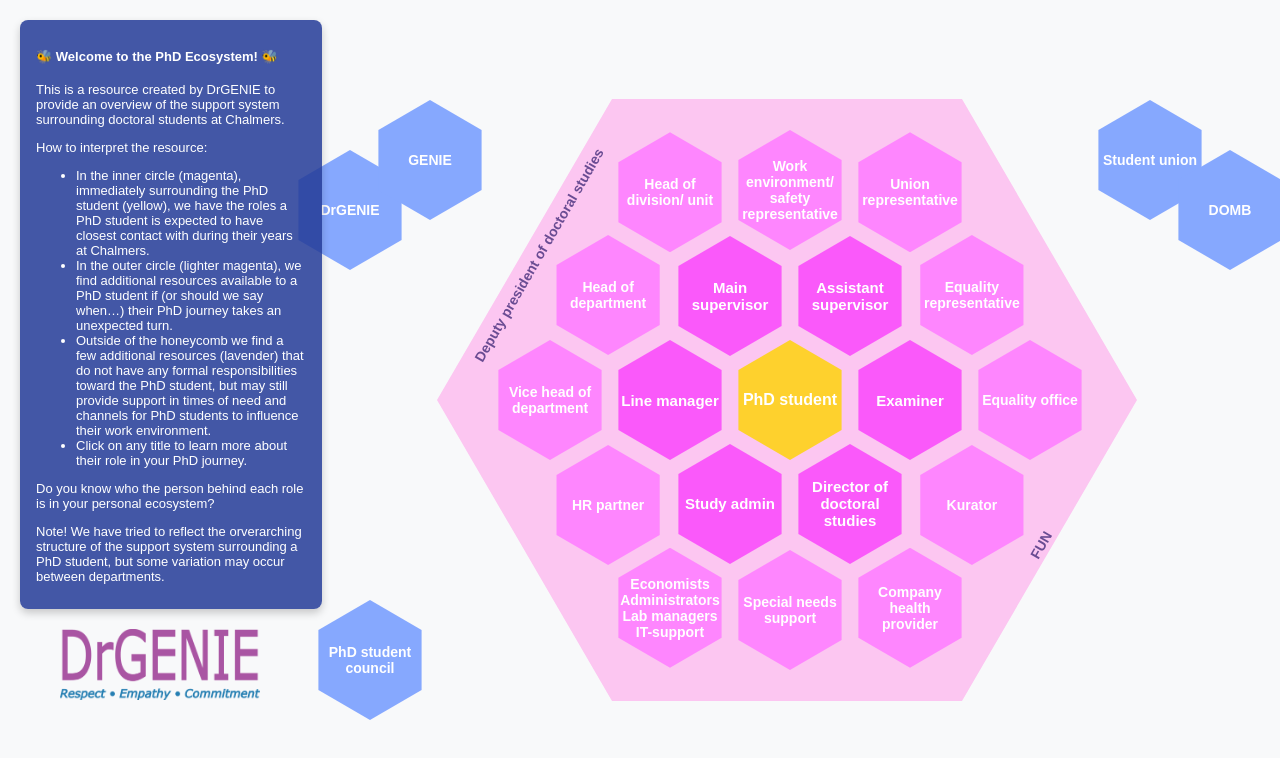
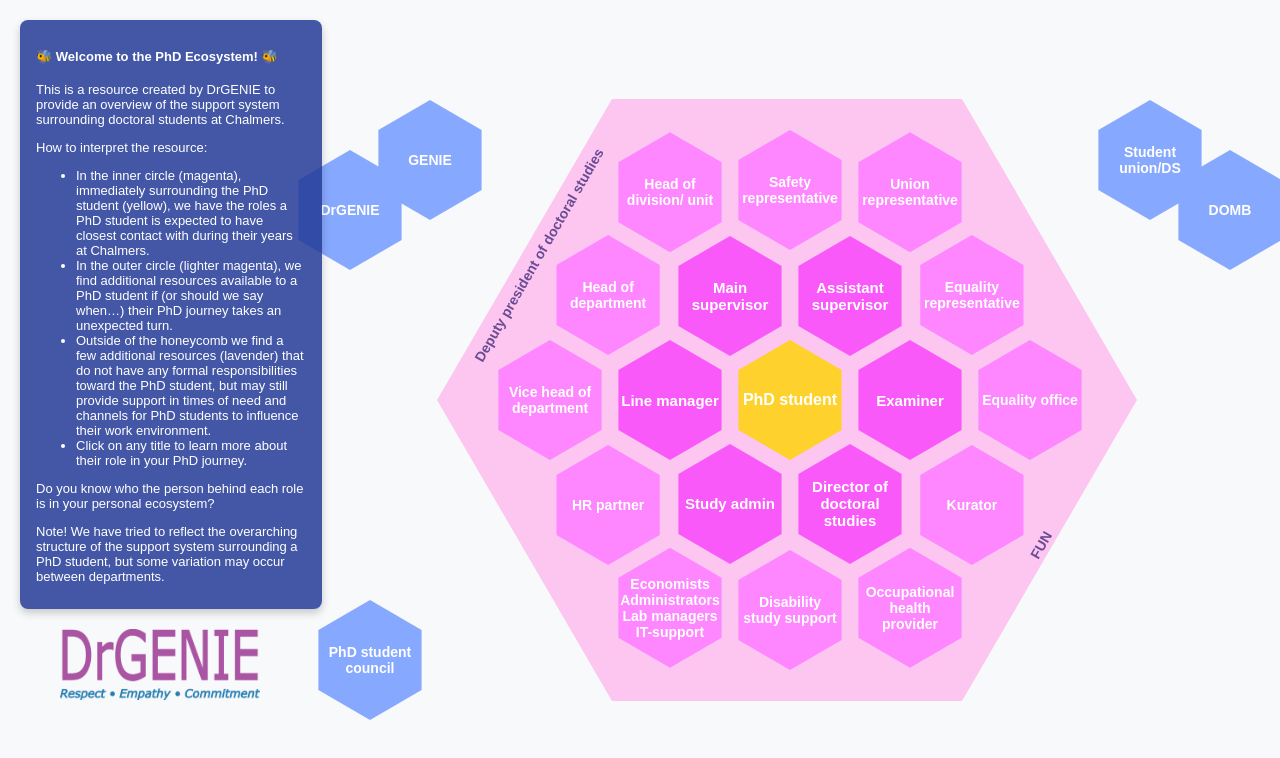
Before and after one commit to mramne/mramne.github.io, a plain HTML site: page phd-ecosystem/main.html in a window 1280 px wide. Drawn offline with Linux system fonts and the light colour scheme.

Commit message:
Additional updates

```diff
--- a/phd-ecosystem/main.html
+++ b/phd-ecosystem/main.html
@@ -136,14 +136,13 @@
 
     .info-bubble {
       position: absolute;
-      width: 100px;
-      height: 150px;
+      max-width: 250px;        /* or whatever width suits your layout */
+      white-space: normal;     /* ensures long lines wrap */
       background: #333;
       color: white;
       padding: 10px 14px;
       border-radius: 8px;
       font-size: 14px;
-      white-space: nowrap;
       z-index: 3;
       opacity: 0;
       transition: opacity 0.3s;
@@ -181,7 +180,7 @@
     </ul>
 
     <p>Do you know who the person behind each role is in your personal ecosystem?</p>
-    <p>Note! We have tried to reflect the orverarching structure of the support system surrounding a PhD student, but some variation may occur between departments.</p>
+    <p>Note! We have tried to reflect the overarching structure of the support system surrounding a PhD student, but some variation may occur between departments.</p>
   </div>
   <div class="big-hex"></div>
   <img class="logo" src="DrGENIE logo.png" alt="Logo">
@@ -207,71 +206,71 @@
       info: "ISP follow-up, approving course work, approving the licentiate thesis or midterm seminar, approving that the doctoral student is ready to go ahead with their defence.",
       link: "https://intranet.chalmers.se/en/about-chalmers/organisation/doctoral-studies/roles-and-responsibilities-in-doctoral-studies/#examiner-3"},
     { title: "Director of doctoral studies",
-      info: "First ring 2",
-      link: "" },
+      info: "Conduct annuals ISP meetings, monitor and report abnormalities in progression of doctoral studies, development of the graduate school.",
+      link: "https://intranet.chalmers.se/en/about-chalmers/organisation/doctoral-studies/roles-and-responsibilities-in-doctoral-studies/#director-of-studies-4" },
     { title: "Study admin",
-      info: "First ring 3",
-      link: "" },
+      info: "Registering course work in Ladok, booking dates and locations for licentiate presentation, midterm seminar and doctoral defence.",
+      link: "https://intranet.chalmers.se/en/tools-support/doctoral-studies-support/" },
     { title: "Line manager",
-      info: "First ring 4",
-      link: "" },
+      info: "Responsible for PhD students as employees, conduct annual appraisals, approve vacation days, obligated to follow up on misconduct or irregularities in the workplace.",
+      link: "https://intranet.chalmers.se/en/working-at-chalmers/my-employment/being-employed/the-role-of-a-manager/" },
     { title: "Main supervisor",
       info: "Guide research, provide feedback, define goals, ISP follow-up, networking in the scientific community, ensure funding for the PhD student.",
       link: "https://intranet.chalmers.se/en/about-chalmers/organisation/doctoral-studies/roles-and-responsibilities-in-doctoral-studies/#main-supervisor-1" },
     { title: "Assistant supervisor",
-      info: "First ring 6",
-      link: "" },
+      info: "A PhD student shall have at least one assistant supervisor, who can contribute with industry experience or with expertise concerning a certain part of the research project.",
+      link: "https://intranet.chalmers.se/en/about-chalmers/organisation/doctoral-studies/roles-and-responsibilities-in-doctoral-studies/#assistant-supervisor-2" },
     { title: "Equality office",
-      info: "Second ring 1",
-      link: "" },
+      info: "The Equality Office coordinates the equality representatives and works closely with the GENIE initiative, student support services and departments that provide equality training.",
+      link: "https://intranet.chalmers.se/en/working-at-chalmers/health-safety-environment/work-environment-and-equality/equality/#organisation-and-responsibility-2" },
     { title: "Kurator",
-      info: "Second ring 2",
-      link: ""  },
-    { title: "Company health provider",
-      info: "Second ring 3",
-      link: ""  },
-    { title: "Special needs support",
-      info: "Second ring 4",
-      link: "" },
+      info: "As a PhD student you can contact the kurator, for example if a situation arises where you cannot or do not want to turn to your manager in the first instance.",
+      link: "https://intranet.chalmers.se/en/working-at-chalmers/my-employment/health-ergonomics/occupational-health-service/#counselling-for-doctoral-students-2"  },
+    { title: "Occupational health provider",
+      info: "Resoruces if you experience physical or psychological health issues that may be related to your work situation.",
+      link: "https://intranet.chalmers.se/en/working-at-chalmers/my-employment/health-ergonomics/occupational-health-service/"  },
+    { title: "Disability study support",
+      info: "Students with functional impairment can apply for educational support at Chalmers through the coordinators of Disability study support.",
+      link: "https://intranet.chalmers.se/en/tools-support/educational-support/support-communication/students-with-disabilities-and-accommodations/" },
     { title: "Economists\nAdministrators\nLab managers\nIT-support",
-      info: "Second ring 5" ,
-      link: "" },
+      info: "Additional personnel that can support you with issues specific to economy, administration, labs or IT." ,
+      link: "https://intranet.chalmers.se/en/tools-support/general-support-services/" },
     { title: "HR partner",
-      info: "Second ring 6" ,
-      link: "" },
+      info: "Supports managers in HR processes, operationally and strategically." ,
+      link: "https://intranet.chalmers.se/en/about-chalmers/organisation-chart/hr-office---8920000198" },
     { title: "Vice head of department",
-      info: "Second ring 7" ,
-      link: "" },
+      info: "Appoint supervisors and examiner or changes thereof, approve the faculty opponent and the members of the grading committee for doctoral defence." ,
+      link: "https://intranet.chalmers.se/en/about-chalmers/organisation/doctoral-studies/roles-and-responsibilities-in-doctoral-studies/#deputy-head-of-department-5" },
     { title: "Head of department",
-      info: "Second ring 8" ,
-      link: "" },
+      info: "Leads the department with the support of a management group. Departments are typically further organised into divisions and/or units." ,
+      link: "https://intranet.chalmers.se/en/about-chalmers/organisation/department-management/department-management-group/" },
     { title: "Head of division/\nunit",
-      info: "Second ring 9" ,
-      link: "" },
-    { title: "Work environment/\nsafety representative",
-      info: "Second ring 10" ,
-      link: "" },
+      info: "Has the overarching responsibility of the activities and employees of the division or unit." ,
+      link: "https://intranet.chalmers.se/en/about-chalmers/organisation-chart/president---8920000202" },
+    { title: "Safety representative",
+      info: "Represent students and the employees in the systematic work environment management, including investigations of incidents and accidents." ,
+      link: "https://intranet.chalmers.se/en/working-at-chalmers/health-safety-environment/systematic-work-environment-management/collaboration-and-resources-for-work-environment-management/#safety-representatives-1" },
     { title: "Union representative",
-      info: "Second ring 11" ,
-      link: "" },
+      info: "As most Swedish employers, Chalmers has agreement on collaboration with certain trade union organisations (SACO, SEKO and ST)." ,
+      link: "https://ingenjoren.se/2024/10/10/what-do-you-know-about-the-swedish-labour-market-model/" },
     { title: "Equality representative",
-      info: "Second ring 12" ,
-      link: "" },
+      info: "Support the Head of department in the department’s work to promote equality, coordinated by the Equality Office." ,
+      link: "https://intranet.chalmers.se/en/working-at-chalmers/health-safety-environment/work-environment-and-equality/equality/#organisation-and-responsibility-2" },
     { title: "DrGENIE",
-      info: "Stray idea 1" ,
-      link: "" },
+      info: "DrGENIE is a doctoral student branch of the GENIE initiative, striving for an equitable workplace for all at Chalmers. Each department has one DrGENIE representative." ,
+      link: "https://intranet.chalmers.se/en/about-chalmers/plan-manage-and-develop-operations/foundations-s-initiatives/foundation-s-initiative-genie-gender-initiative-for-excellence/#doctoral-student-network-dr-genie-7" },
     { title: "GENIE",
-      info: "Stray idea 2" ,
-      link: "" },
-    { title: "Student union",
-      info: "Stray idea 3" ,
-      link: "" },
+      info: "The GENIE initiative aims to even out the gender balance in the faculty. Each department has one GENIE representative." ,
+      link: "https://intranet.chalmers.se/en/about-chalmers/plan-manage-and-develop-operations/foundations-s-initiatives/foundation-s-initiative-genie-gender-initiative-for-excellence/" },
+    { title: "Student union/DS",
+      info: "Doktorandsektionen (DS) of the Student union represents PhD students in several key boards and committees, and strives to identify, prevent and eliminate structural problems." ,
+      link: "https://www.dokt.chs.chalmers.se/" },
     { title: "DOMB",
-      info: "Stray idea 4",
-      link: ""  },
+      info: "The doctoral student ombudsman (DOMB) is employed by the Student Union and can therefore provide independent and impartial support with problems relating to doctoral studies or employment.",
+      link: "https://www.dokt.chs.chalmers.se/support-for-phd-students/doktorandombudet-domb/"  },
     { title: "PhD student council",
-      info: "Stray idea 5" ,
-      link: "" }
+      info: "The local PhD student councils represent doctoral students on the department's board and other decision-making and executive groups." ,
+      link: "https://intranet.chalmers.se/en/tools-support/doctoral-studies-support/regulation-and-administration/doctoral-student-influence/#phd-councils-3" }
   ];
 
 
@@ -336,13 +335,22 @@
 
     const title = cardsContent[cardNum-1].title;
     const info = cardsContent[cardNum-1].info;
+    const link = cardsContent[cardNum-1].link;
 
     hex.innerHTML = `
       <div class="hex-inner">
         <div class="hex-face front-stray">${title}</div>
-        <div class="hex-face hex-back">${info}</div>
+        <div class="hex-face hex-back">
+            <p>${info}</p>
+            <a href=${link} target="_blank" rel="noopener noreferrer">Read more</a>
+          </div>
       </div>
     `;
+    hex.onclick = (e) => {
+        // Skip toggle if the click originated inside a link
+        if (e.target.tagName.toLowerCase() === 'a') return;
+            hex.classList.toggle('flipped');
+    };
     container.appendChild(hex);
     cardNum++;
   });
@@ -350,8 +358,8 @@
   // Add click zones around big hex
   // Edge 1 is the lower right edge, then continue clock-wise
   const infoTexts = [
-    { title: "Deputy president of doctoral studies", info: "Main hub" , edge: 4},
-    { title: "FUN", info: "First ring 1", edge: 1 }
+    { title: "Deputy president of doctoral studies", info: "The Deputy President for doctoral studies (Susanne Aalto) has the overall responsibility for the development and quality of doctoral studies at Chalmers." , edge: 4},
+    { title: "FUN", info: "The Doctoral programmes committee (Forskarutbildningsnämnden, FUN) is advisory and handles doctoral-related issues centrally at Chalmers. The Doctoral programmes committee assembles four times per semester. ", edge: 1 }
   ];
 
   const radius = 290;
```
